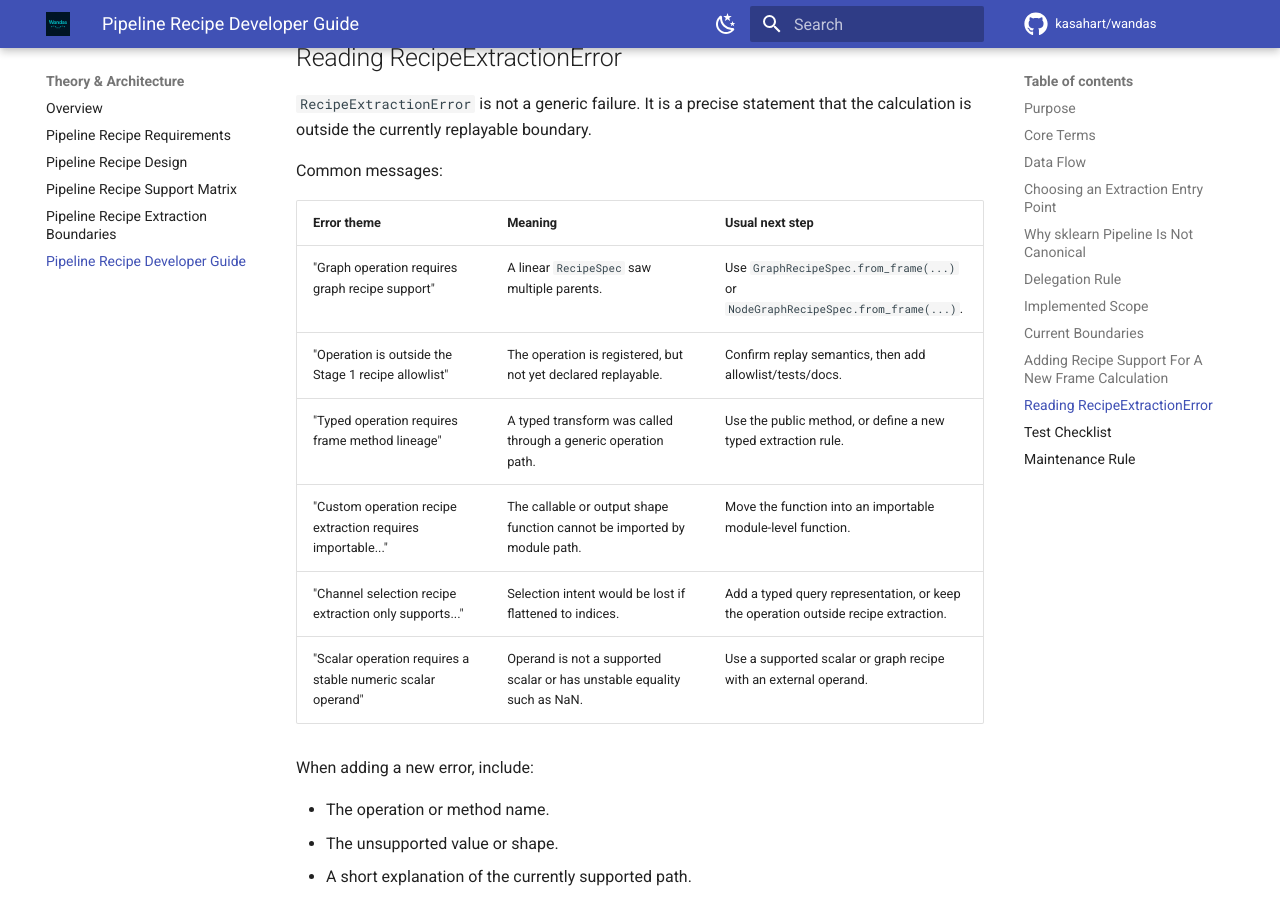
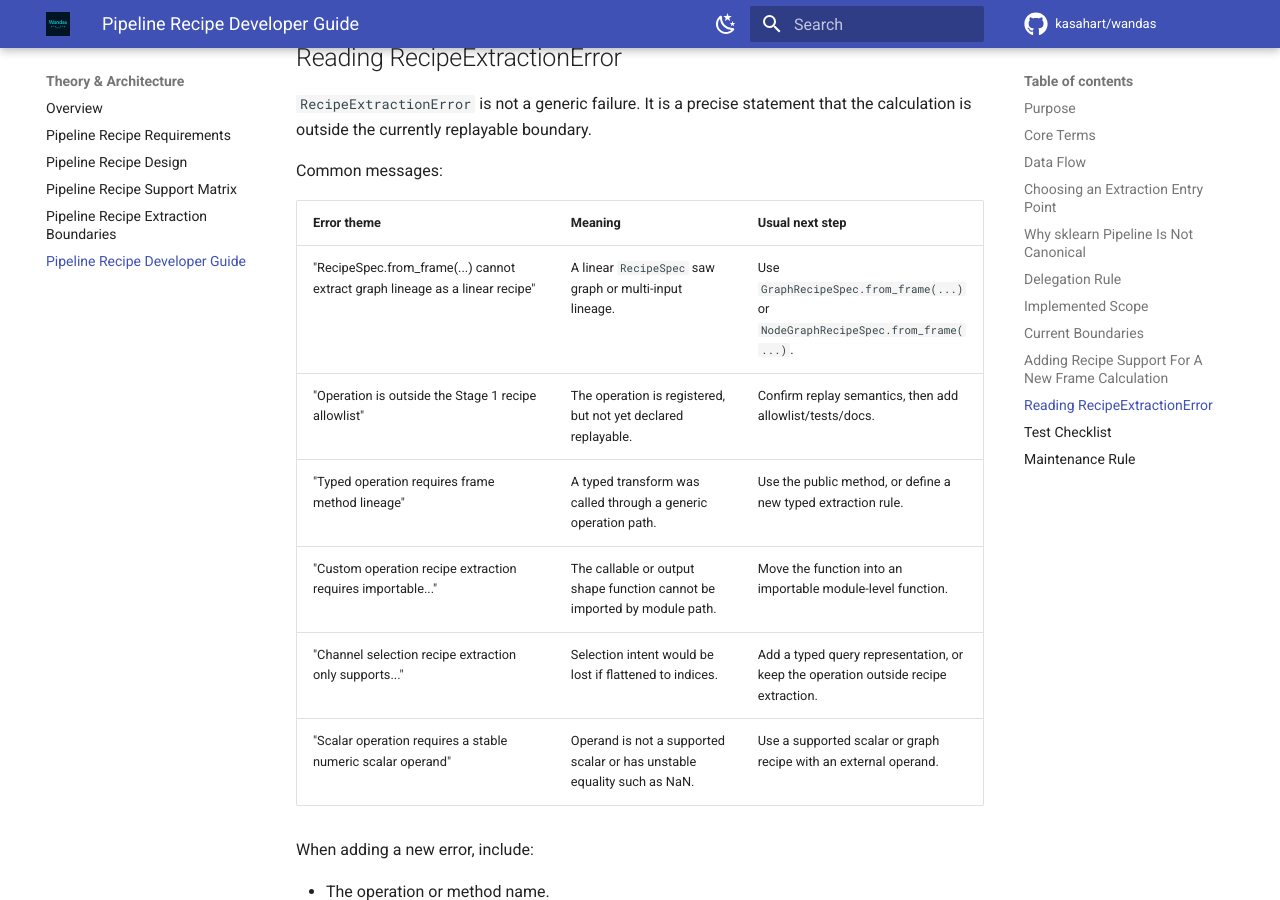
Before and after one commit to kasahart/wandas, an MkDocs documentation site: the page built from docs/src/explanation/pipeline-recipe-developer-guide.md, in a window 1280 px wide and 900 px high, scrolled down 6446 px. Built offline with MkDocs 1.6.1 and Material for MkDocs 9.7.7, drawn with Linux system fonts in a browser that asks for light colours; comment, search, counter and statistics services are not loaded.

Commit message:
docs: update recipe dispatch error references

```diff
--- a/docs/src/explanation/pipeline-recipe-developer-guide.md
+++ b/docs/src/explanation/pipeline-recipe-developer-guide.md
@@ -196,7 +196,7 @@ Common messages:
 
 | Error theme | Meaning | Usual next step |
 | --- | --- | --- |
-| "Graph operation requires graph recipe support" | A linear `RecipeSpec` saw multiple parents. | Use `GraphRecipeSpec.from_frame(...)` or `NodeGraphRecipeSpec.from_frame(...)`. |
+| "RecipeSpec.from_frame(...) cannot extract graph lineage as a linear recipe" | A linear `RecipeSpec` saw graph or multi-input lineage. | Use `GraphRecipeSpec.from_frame(...)` or `NodeGraphRecipeSpec.from_frame(...)`. |
 | "Operation is outside the Stage 1 recipe allowlist" | The operation is registered, but not yet declared replayable. | Confirm replay semantics, then add allowlist/tests/docs. |
 | "Typed operation requires frame method lineage" | A typed transform was called through a generic operation path. | Use the public method, or define a new typed extraction rule. |
 | "Custom operation recipe extraction requires importable..." | The callable or output shape function cannot be imported by module path. | Move the function into an importable module-level function. |
```
Also changed, not shown: docs/src/tutorial/pipeline-recipe-requirements-check.ipynb.
